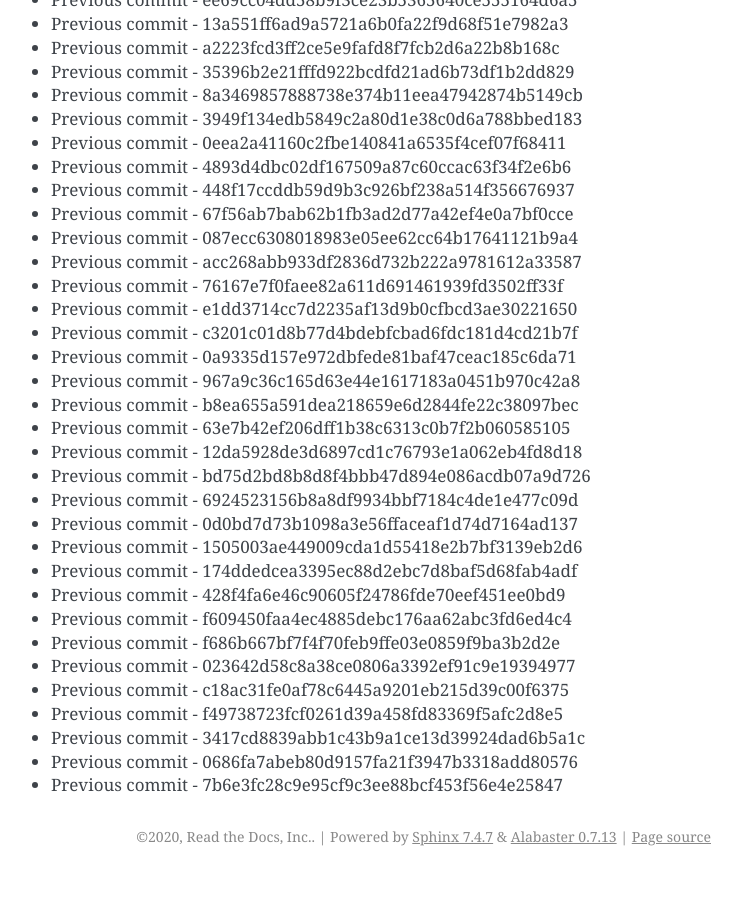
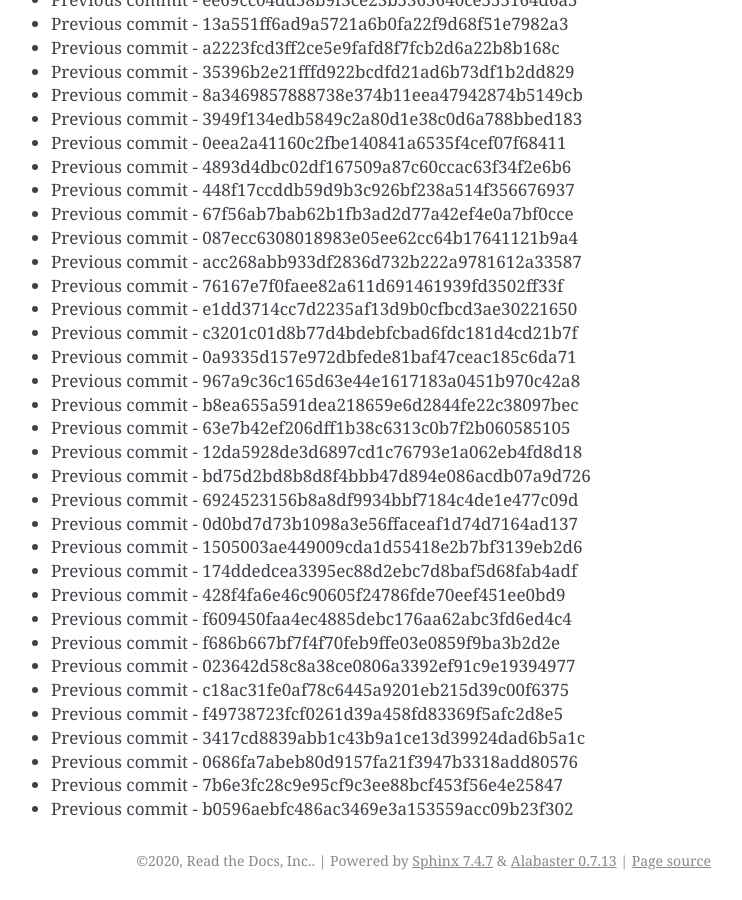
Before and after one commit to readthedocs/rtd-git-stresstest, a Sphinx documentation site: the page built from docs/updates.rst, in a window 1280 px wide and 900 px high, scrolled down 26713 px. Shown: the whole window, without its empty margins (399-1141 px from the left). Built offline with Sphinx 7.4.7, drawn with Linux system fonts in a browser that asks for light colours; before the commit the page ends 27589 px from its top, so only the background shows below that.

Commit message:
Generating commit from previous: b0596aebfc486ac3469e3a153559acc09b23f302

```diff
--- a/docs/updates.rst
+++ b/docs/updates.rst
@@ -1154,3 +1154,4 @@ It can be tested for any performance characteristics.
 * Previous commit - 3417cd8839abb1c43b9a1ce13d39924dad6b5a1c
 * Previous commit - 0686fa7abeb80d9157fa21f3947b3318add80576
 * Previous commit - 7b6e3fc28c9e95cf9c3ee88bcf453f56e4e25847
+* Previous commit - b0596aebfc486ac3469e3a153559acc09b23f302
```
